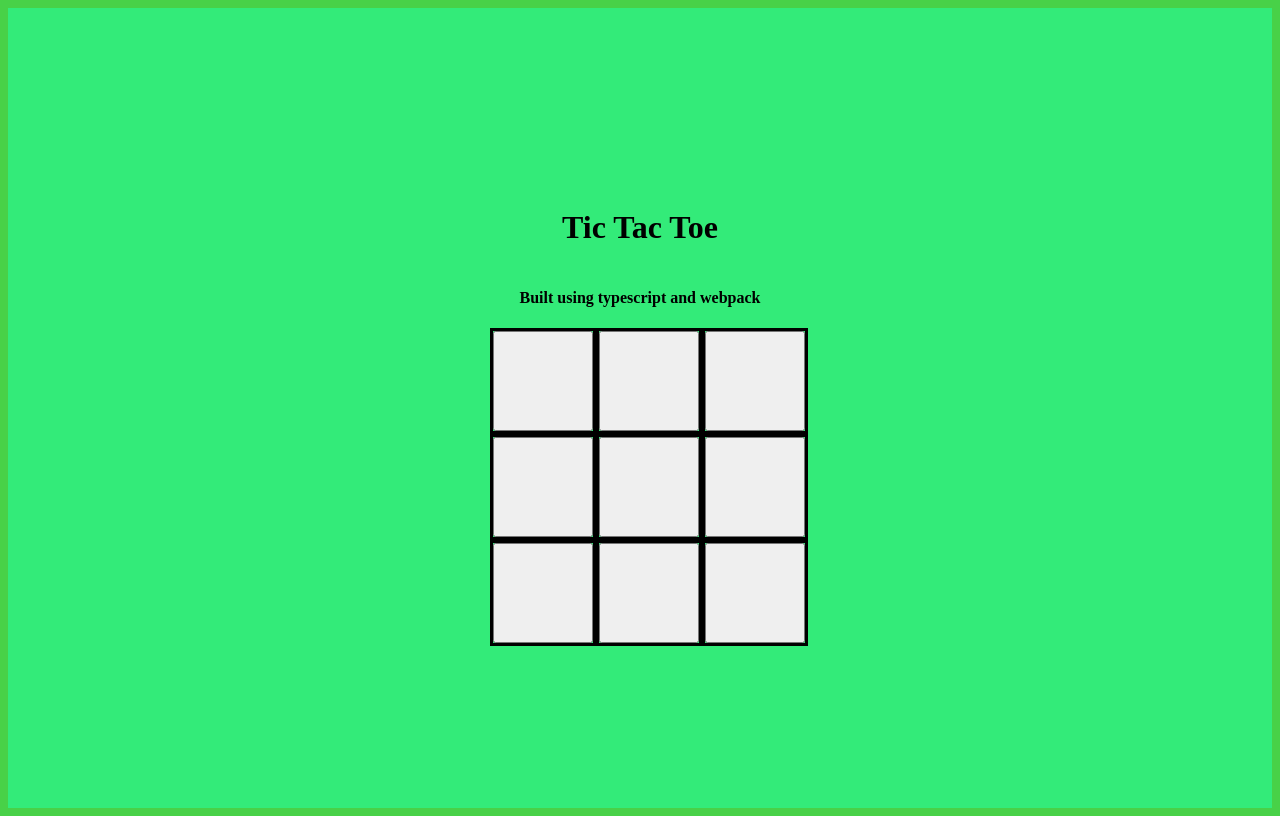
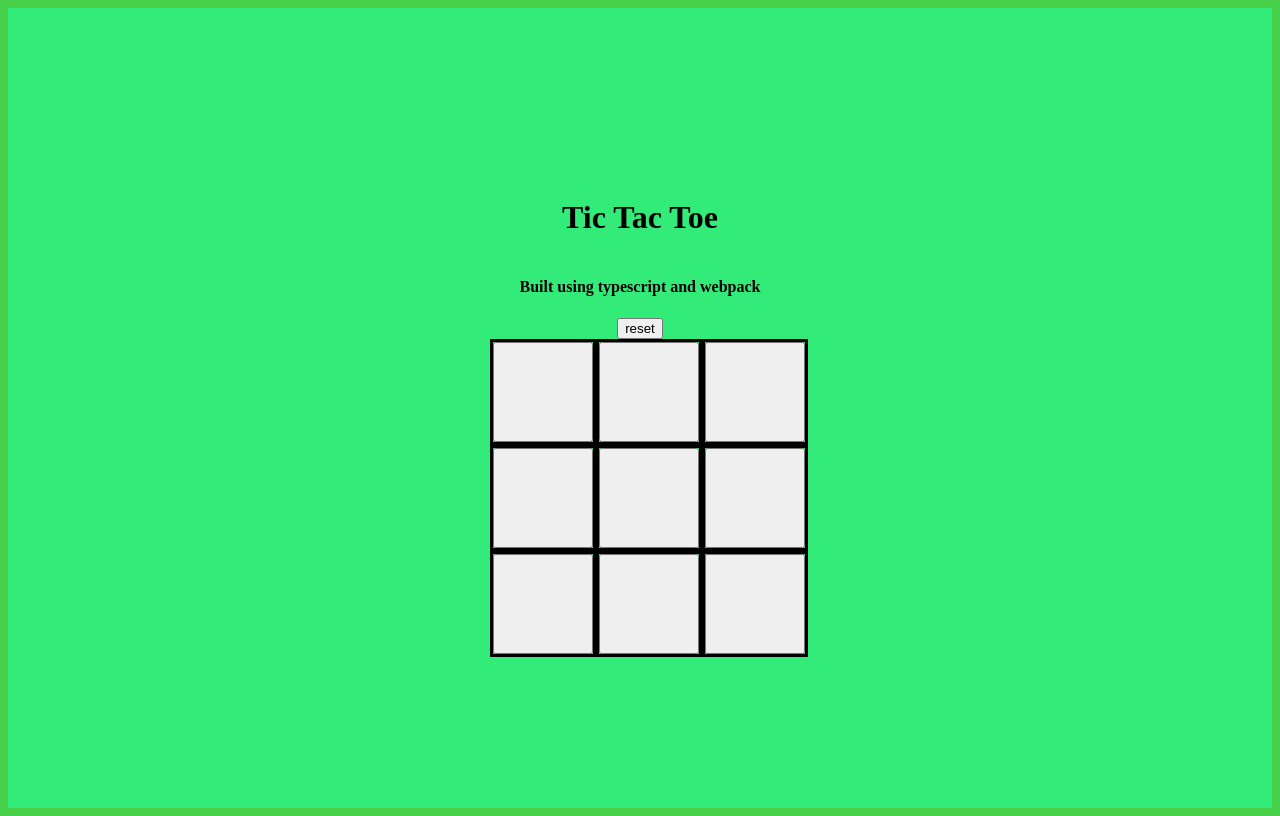
Before and after one commit to jameshallam93/tictactoe, a React app: page / in a window 1280 px wide. Built offline with nearby package versions, Linux system fonts and the light colour scheme; the HTML template or start-up script is replaced by a standard one.

Commit message:
initial refactor

```diff
--- /dev/null
+++ b/src/components/App.tsx
@@ -0,0 +1,12 @@
+import React from "react"
+import Board from "./Board"
+const App = () =>{
+    return (
+        <div>
+            <Board />
+        </div>
+    )
+
+}
+
+export default App
--- /dev/null
+++ b/src/components/Board.tsx
@@ -0,0 +1,60 @@
+import React from "react"
+import { useState } from "react"
+import Notification from "./Notification"
+import helper from "./helpers/boardHelper"
+
+
+const Board = () =>{
+
+    const[playersTurn, setPlayersTurn] = useState(true)
+
+    const[board, setBoard] = useState(["","","","","","","","",""])
+
+    const[notification, setNotification] = useState("")
+
+    const switchTurns = () =>{
+        setPlayersTurn(!playersTurn)
+    }
+
+    const currentSymbol = playersTurn? "X" : "O"
+
+    const setSquareValue = (index:number) =>{
+
+        if (board[index] === ""){
+            const newBoard = helper.generateNewBoard(board, index, currentSymbol)
+            setBoard(newBoard)
+            switchTurns()
+            return;
+        }
+        helper.showNotification(setNotification, "That square is already taken, please try again")
+    }
+    const resetBoard = () =>{
+        setBoard(["","","","","","","","",""])
+    }
+
+    return (
+    <>
+        <div className = "container">
+        <h1> Tic Tac Toe</h1>
+        <h4> Built using typescript and webpack</h4>
+
+        <div className = "notification">
+            {notification?
+                <Notification notice = {notification}/>
+                :
+                null
+            }
+        </div>
+        <div className = "buttons">
+            <button onClick = {resetBoard}>reset</button>
+        </div>
+        <div className = "board">
+            {helper.generateBoard(board, setSquareValue)}
+        </div>
+
+        </div>
+
+    </>
+)}
+
+export default Board
--- /dev/null
+++ b/src/components/Notification.tsx
@@ -0,0 +1,13 @@
+import React from "react"
+
+
+const Notification = (props: {notice: string}) =>{
+    return(
+        <div className = "notification">
+            <h3>{props.notice}</h3>
+        </div>
+    )
+}
+
+
+export default Notification
--- /dev/null
+++ b/src/components/helpers/boardHelper.tsx
@@ -0,0 +1,34 @@
+import React from "react"
+
+const boardHelper = {
+    generateNewBoard(board:Array<string>, index:number, currentSymbol:string) {
+        let newBoard = board.slice()
+        newBoard[index] = currentSymbol
+        return newBoard
+    },
+
+    showNotification  (setNotification:(message:string)=>void, notification:string) {
+        setNotification(notification)
+        setTimeout(()=>{
+            setNotification("")
+        }, 3000)
+    },
+
+    generateBoard (board:Array<string>, setSquareValue:(index:number)=>void) {
+        return(
+        <div className = "board">
+            {board.map((value, index) =>{
+                return(
+                <div className = "square" key = {index.toString()} id = {index.toString()} >
+                    <button className = "squareButton" onClick = {()=>setSquareValue(index)} value = {value}>
+                        {board[index]}
+                    </button>
+                </div>
+                )
+            })}
+        </div>
+        )
+    }
+}
+
+export default boardHelper
--- a/src/index.css
+++ b/src/index.css
@@ -4,7 +4,7 @@ body {
     margin: 100;
     box-sizing:border-box;
 }
-button {
+.squareButton {
     width: 100px;
     height: 100px
 }
--- a/src/index.tsx
+++ b/src/index.tsx
@@ -1,99 +1,13 @@
 import React from "react";
-import { useState } from "react"
 import ReactDOM from "react-dom"
+
+import App from "./components/App"
+
 import "./index.css"
-
-interface notification {
-    message:string
-}
-
-
-const Notification = (props :{notice:string}) =>{
-    return(
-        <div className = "notification">
-            <h3>{props.notice}</h3>
-        </div>
-    )
-}
-
-
-const Board = () =>{
-
-    //const [board, setValue] = useBoard()
-
-    const[playersTurn, setPlayersTurn] = useState(true)
-
-    const[board, setBoard] = useState(["","","","","","","","",""])
-
-    const[notification, setNotification] = useState("")
-
-    const switchTurns = () =>{
-        setPlayersTurn(!playersTurn)
-    }
-
-    const currentSymbol = playersTurn? "X" : "O"
-
-    const setSquareValue = (index:number) =>{
-        console.log(`Setting index ${index} to ${currentSymbol}`)
-        if (board[index] === ""){
-            let newBoard = board.slice()
-            newBoard[index] = currentSymbol
-            setBoard(newBoard)
-            switchTurns()
-            return;
-        }
-        setNotification("That square is already taken - try again")
-        setTimeout(()=>{
-            setNotification("")
-        }, 3000)
-
-    }
-
-
-    const generateBoard = () =>(
-
-            <div className = "board">
-                {board.map((value, index) =>{
-                    return(
-                    <div className = "square" key = {index.toString()} id = {index.toString()} >
-                        <button onClick = {()=>setSquareValue(index)} value = {value}>
-                            {board[index]}
-                        </button>
-                    </div>
-                    )
-                })}
-            </div>
-        )
 
 
 
-    return (
-    <>
-    <div className = "notification">
-        {notification?
-            <Notification notice = {notification}/>
-            :
-            null
-        }
-    </div>
-    <div className = "board">
 
-        {generateBoard()}
-    </div>
-    </>
-
-)}
-
-
-const App = () =>{
-    return (
-        <div className ="container">
-            <h1> Tic Tac Toe</h1>
-            <h4> Built using typescript and webpack</h4>
-            <Board />
-        </div>
-    )
-}
 
 ReactDOM.render(<App/>,
     document.getElementById("root"))
```
